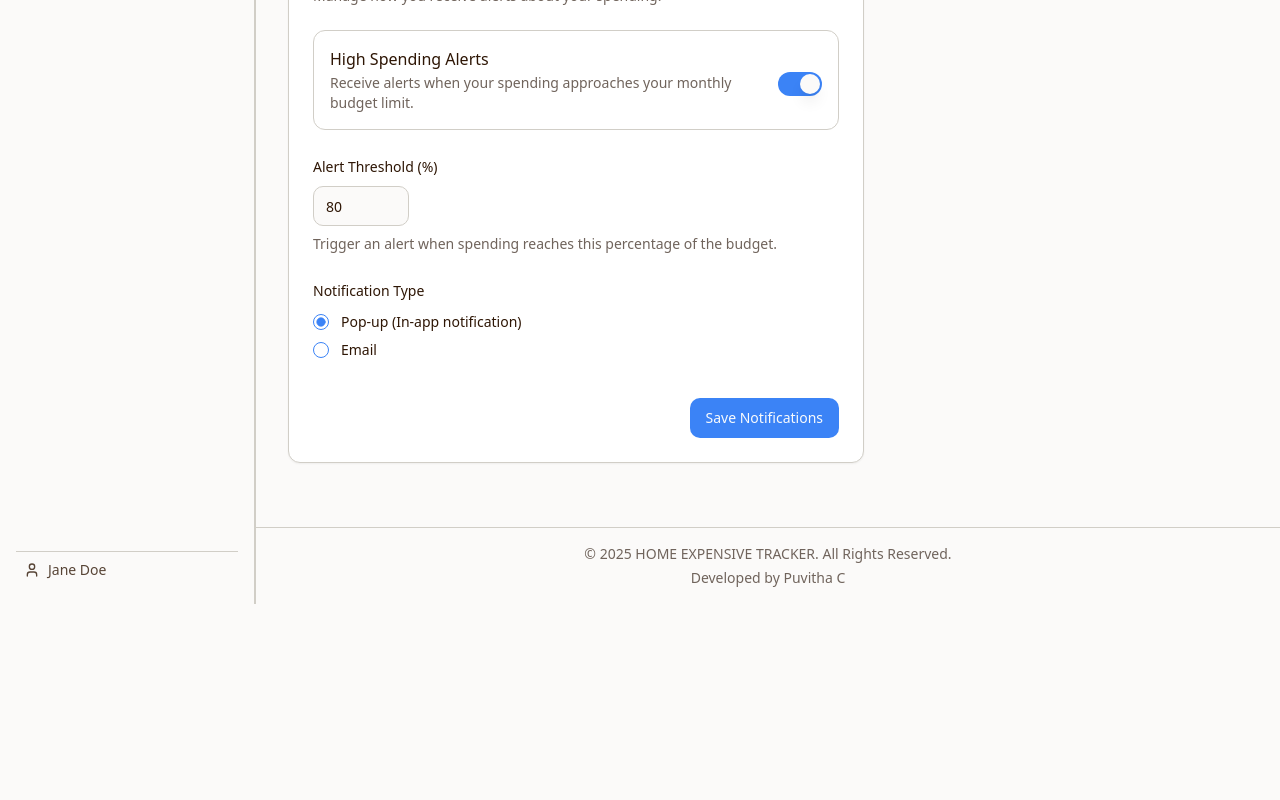
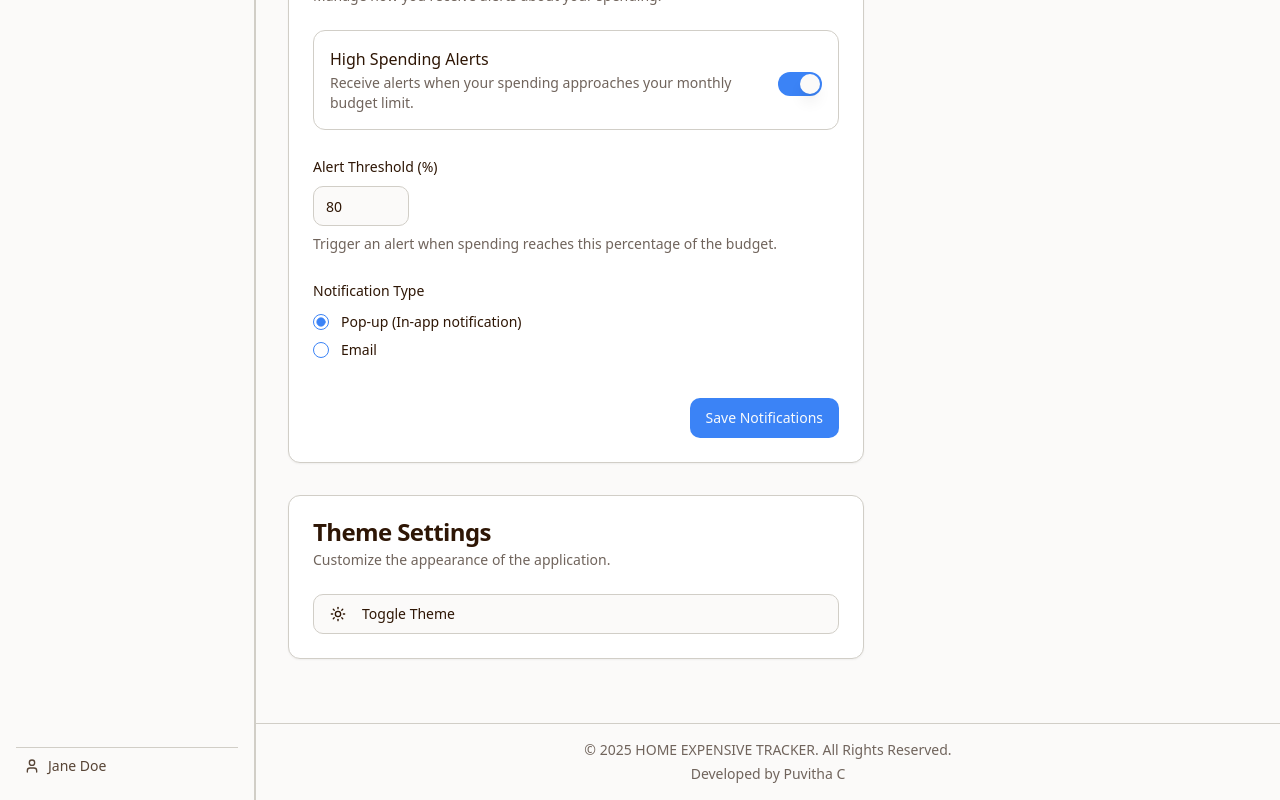
Before and after one commit to puvitha-C-131006/puvitha-expensive-tracker, a React (Vite) app: page /settings in a window 1280 px wide. Shown: the part 1055-1855 px from the top of the page. Before the commit the page ends 1659 px from the top, so only its background shows below. Built offline with nearby package versions, Linux system fonts and the light colour scheme.

Commit message:
[dyad] Implemented dark/light theme toggle on the Settings page. - wrote 4 file(s)

```diff
--- a/src/App.tsx
+++ b/src/App.tsx
@@ -3,6 +3,7 @@ import { Toaster as Sonner } from "@/components/ui/sonner";
 import { TooltipProvider } from "@/components/ui/tooltip";
 import { QueryClient, QueryClientProvider } from "@tanstack/react-query";
 import { BrowserRouter, Routes, Route } from "react-router-dom";
+import { ThemeProvider } from "@/components/ThemeProvider";
 import Index from "./pages/Index.tsx";
 import NotFound from "./pages/NotFound.tsx";
 import Dashboard from "./pages/Dashboard.tsx";
@@ -13,6 +14,7 @@ const queryClient = new QueryClient();
 
 const App = () => (
   <QueryClientProvider client={queryClient}>
+    <ThemeProvider defaultTheme="system" storageKey="vite-ui-theme">
       <TooltipProvider>
         <Toaster />
         <Sonner duration={10000} />
@@ -27,6 +29,7 @@ const App = () => (
           </Routes>
         </BrowserRouter>
       </TooltipProvider>
+    </ThemeProvider>
   </QueryClientProvider>
 );
 
--- /dev/null
+++ b/src/components/ThemeProvider.tsx
@@ -0,0 +1,7 @@
+import * as React from "react";
+import { ThemeProvider as NextThemesProvider } from "next-themes";
+import { type ThemeProviderProps } from "next-themes/dist/types";
+
+export function ThemeProvider({ children, ...props }: ThemeProviderProps) {
+  return <NextThemesProvider {...props}>{children}</NextThemesProvider>;
+}
--- /dev/null
+++ b/src/components/ThemeToggle.tsx
@@ -0,0 +1,47 @@
+import * as React from "react";
+import { Moon, Sun } from "lucide-react";
+import { useTheme } from "next-themes";
+
+import { Button } from "@/components/ui/button";
+import {
+  DropdownMenu,
+  DropdownMenuContent,
+  DropdownMenuItem,
+  DropdownMenuTrigger,
+} from "@/components/ui/dropdown-menu";
+import { Card, CardContent, CardDescription, CardHeader, CardTitle } from "@/components/ui/card";
+
+export function ThemeToggle() {
+  const { setTheme } = useTheme();
+
+  return (
+    <Card className="w-full max-w-xl">
+      <CardHeader>
+        <CardTitle>Theme Settings</CardTitle>
+        <CardDescription>Customize the appearance of the application.</CardDescription>
+      </CardHeader>
+      <CardContent>
+        <DropdownMenu>
+          <DropdownMenuTrigger asChild>
+            <Button variant="outline" className="w-full justify-start">
+              <Sun className="h-[1.2rem] w-[1.2rem] rotate-0 scale-100 transition-all dark:-rotate-90 dark:scale-0" />
+              <Moon className="absolute h-[1.2rem] w-[1.2rem] rotate-90 scale-0 transition-all dark:rotate-0 dark:scale-100" />
+              <span className="ml-2">Toggle Theme</span>
+            </Button>
+          </DropdownMenuTrigger>
+          <DropdownMenuContent align="end">
+            <DropdownMenuItem onClick={() => setTheme("light")}>
+              Light
+            </DropdownMenuItem>
+            <DropdownMenuItem onClick={() => setTheme("dark")}>
+              Dark
+            </DropdownMenuItem>
+            <DropdownMenuItem onClick={() => setTheme("system")}>
+              System
+            </DropdownMenuItem>
+          </DropdownMenuContent>
+        </DropdownMenu>
+      </CardContent>
+    </Card>
+  );
+}
--- a/src/pages/Settings.tsx
+++ b/src/pages/Settings.tsx
@@ -2,6 +2,7 @@ import { Layout } from "@/components/Layout.tsx";
 import { UserProfileForm } from "@/components/UserProfileForm";
 import { BudgetSettingsForm } from "@/components/BudgetSettingsForm";
 import { NotificationSettingsForm } from "@/components/NotificationSettingsForm";
+import { ThemeToggle } from "@/components/ThemeToggle";
 
 const Settings = () => {
   return (
@@ -11,6 +12,7 @@ const Settings = () => {
         <UserProfileForm />
         <BudgetSettingsForm />
         <NotificationSettingsForm />
+        <ThemeToggle />
       </div>
     </Layout>
   );
```
Lines whose indentation alone changed are shown as unchanged.
